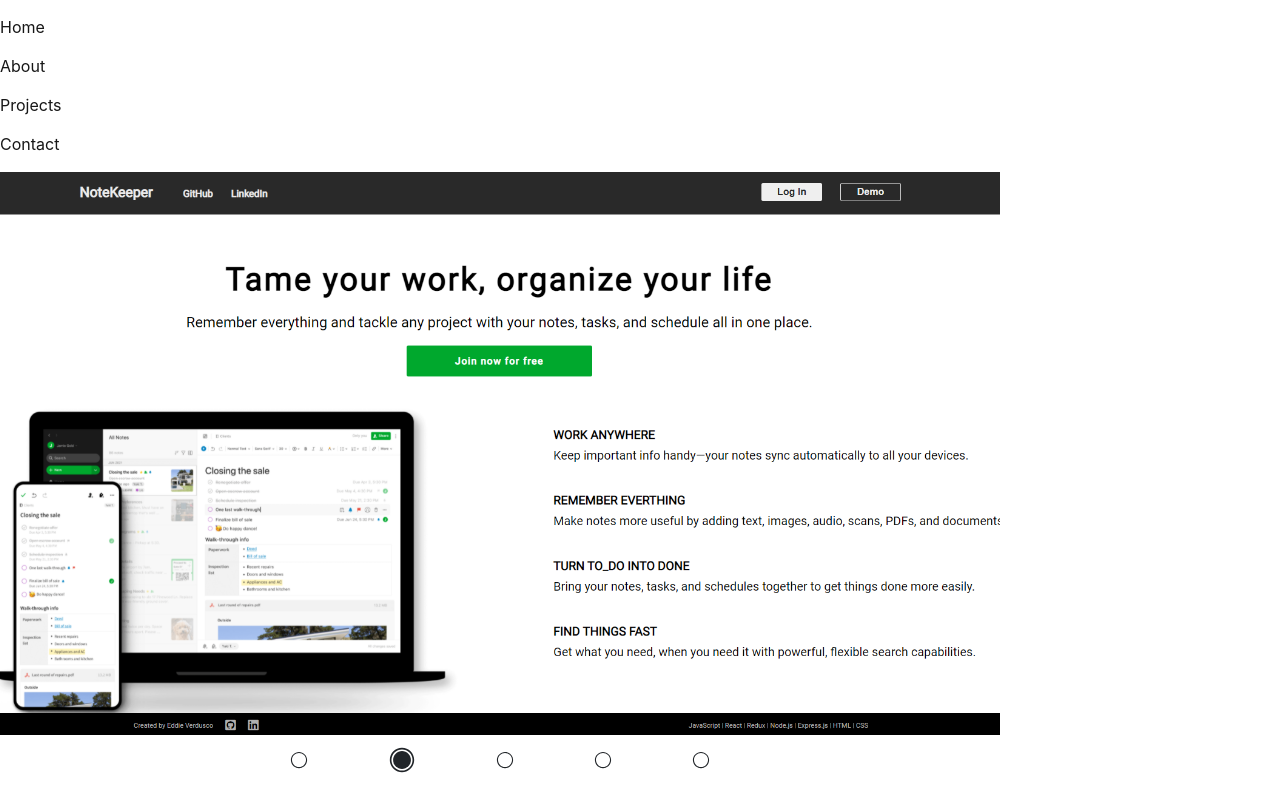
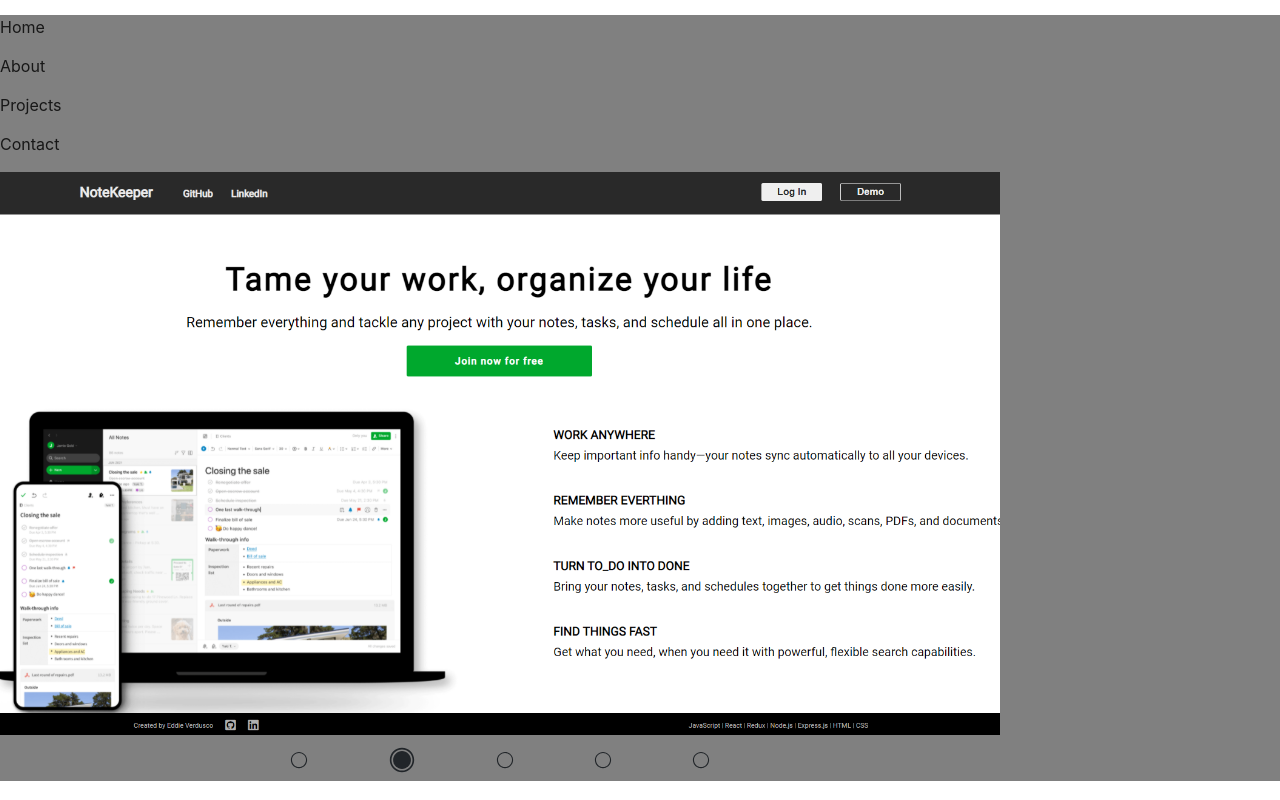
Before and after one commit to verduscos/portfolio-v2, a React (Create React App) app in the folder portfolio/: page / in a window 1280 px wide. Built offline with nearby package versions, Linux system fonts and the light colour scheme.

Commit message:
created Main, displays content based of location.pathname using react hook

```diff
--- a/portfolio/src/App.js
+++ b/portfolio/src/App.js
@@ -1,6 +1,8 @@
 import { BrowserRouter, Route, Routes } from 'react-router-dom';
 import Nav from './components/Nav';
 import Projects from './components/Carousel';
+import Main from './components/Main';
+import Test from './components/Main';
 import './App.css';
 
 let home = (
@@ -20,10 +22,10 @@ function App() {
   return (
     <BrowserRouter>
       <Routes>
-        <Route exact path='/' element={home} />
-        <Route path='about' element={about} />
-        <Route path='projects' element={about} />
-        <Route path='contact' element={about} />
+        <Route path='/' element={<Main />} />
+        <Route path='about' element={<Main />} />
+        <Route path='projects' element={<Main />} />
+        <Route path='contact' element={<Main />} />
       </Routes>
     </BrowserRouter>
   );
--- /dev/null
+++ b/portfolio/src/components/About/index.js
@@ -0,0 +1,12 @@
+import React from "react";
+
+function About() {
+
+  return (
+    <div>
+      <h1>About</h1>
+    </div>
+  )
+}
+
+export default About;
--- a/portfolio/src/components/Carousel/index.js
+++ b/portfolio/src/components/Carousel/index.js
@@ -3,7 +3,7 @@ import { IoIosRadioButtonOff, IoIosRadioButtonOn } from "react-icons/io"
 import ProjectData from "./ProjectData";
 import "./Carousel.css"
 
-function Projects() {
+function Carousel() {
   const indexes = [0, 1, 2, 3, 4];
   const [currentIndex, setCurrentIndex] = useState(0);
   let currentProject = ProjectData[currentIndex];
@@ -48,4 +48,4 @@ function Projects() {
   );
 }
 
-export default Projects;
+export default Carousel;
--- /dev/null
+++ b/portfolio/src/components/Contact/index.js
@@ -0,0 +1,12 @@
+import React from "react";
+
+function Contact() {
+
+  return (
+    <div>
+      <h1>Contact</h1>
+    </div>
+  )
+}
+
+export default Contact;
--- /dev/null
+++ b/portfolio/src/components/Main/index.js
@@ -0,0 +1,33 @@
+import React, { useEffect, useState } from "react";
+import { useLocation } from "react-router-dom";
+import Nav from "../Nav";
+import Carousel from "../Carousel";
+import About from "../About";
+import ProjectGallery from "../ProjectGallery";
+import Contact from "../Contact";
+
+function Main() {
+  let location = useLocation();
+  const [content, setContent] = useState(<Carousel />);
+
+  useEffect(() => {
+    if (location.pathname === "/about") {
+      setContent(<About />);
+    } else if (location.pathname === '/projects') {
+      setContent(<ProjectGallery />);
+    } else if (location.pathname === "/contact") {
+      setContent(<Contact />);
+    } else {
+      setContent(<Carousel />);
+    }
+  }, [location])
+
+  return (
+    <div id="main">
+      <Nav />
+      {content}
+    </div>
+  )
+}
+
+export default Main;
--- /dev/null
+++ b/portfolio/src/components/ProjectGallery/index.js
@@ -0,0 +1,12 @@
+import React from "react";
+
+function ProjectGalley() {
+
+  return (
+    <div>
+      <h1>Project Gallery</h1>
+    </div>
+  )
+}
+
+export default ProjectGalley;
```
Also changed, not shown: portfolio/src/components/Main/Main.css (added).
